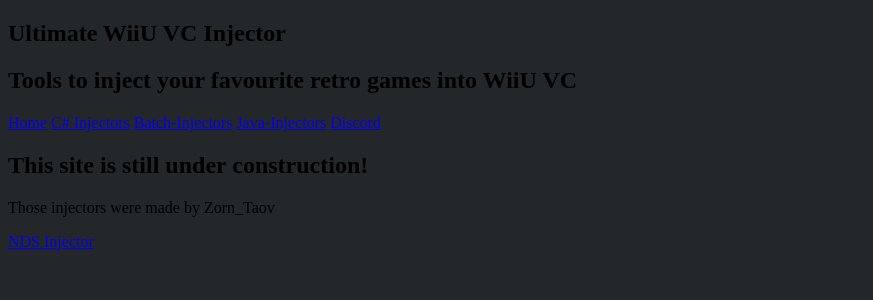
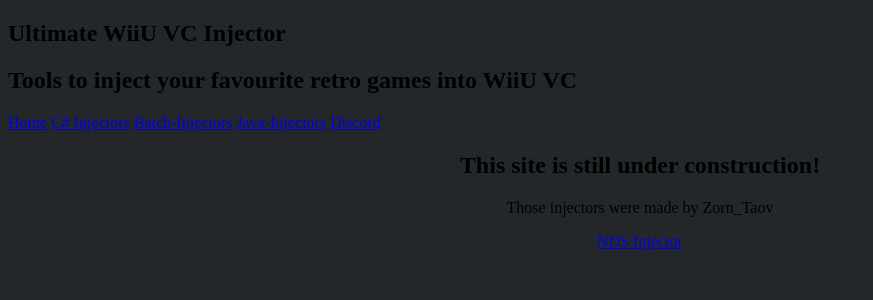
Before and after one commit to Ultimate-WiiU-VC-Injectors/C--Injectors, a Jekyll site: the page Java-Injector.html, which Jekyll copies as it is, in a window 1280 px wide. Shown: the top 300 px of the page, without its empty margins (0-873 px from the left). Built offline with Jekyll 4.4.1, drawn with Linux system fonts in a browser that asks for light colours; some web fonts are replaced; a script that is not in the unit is left out.

Commit message:
Update Java-Injector.html

```diff
--- a/Java-Injector.html
+++ b/Java-Injector.html
@@ -24,11 +24,11 @@
     </section>
 
     <section class="main-content">
-    <div aling="center">
+    <div align="center">
       <h2 id="welcome">This site is still under construction!</h2>
       <p>Those injectors were made by Zorn_Taov</p>
       </div>
-<div aling="center">
+<div align="center">
 <a class="btn btn-danger" href="http://wiiu-injector.me"><span class="glyphicon glyphicon-google" aria-hidden="true"></span>NDS Injector</a>
       </div>
 
```
